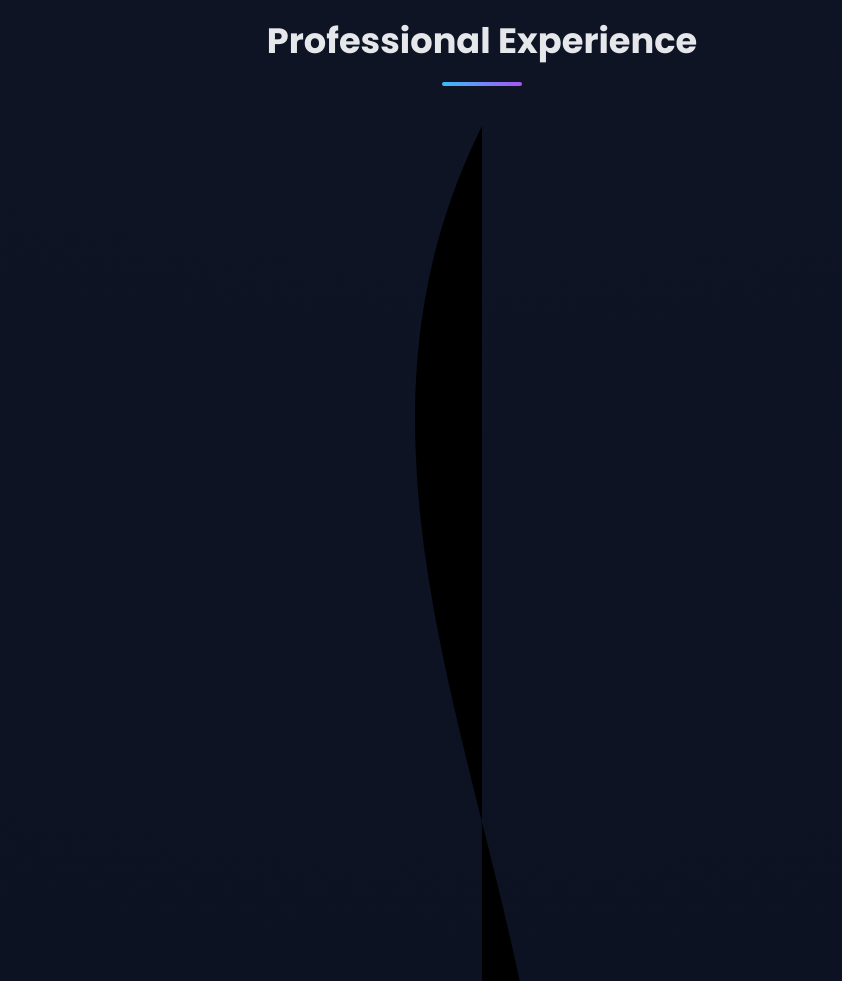
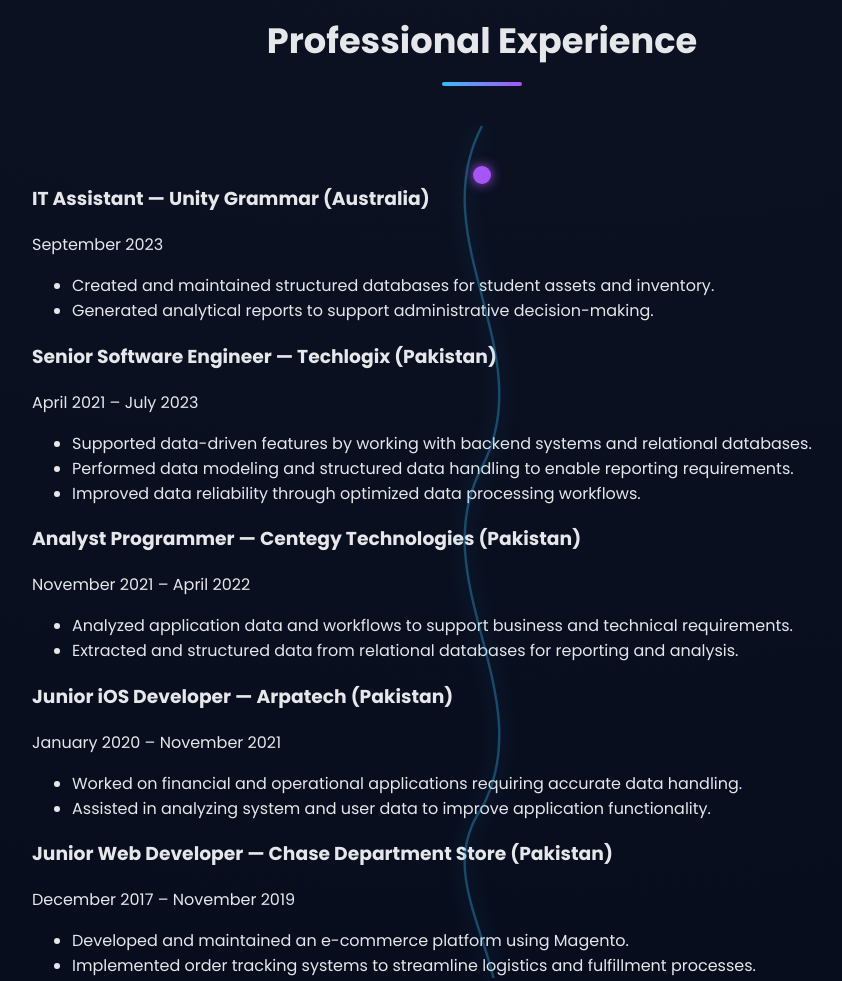
Before and after one commit to Hamza-Mustafa/Hamza-Mustafa.github.io, a plain HTML site: page index.html in a window 1280 px wide. Shown: the part 1580-2561 px from the top of the page, without its empty margins (158-1000 px from the left). Drawn offline with Linux system fonts and the light colour scheme.

Commit message:
Update index.html

```diff
--- a/index.html
+++ b/index.html
@@ -21,9 +21,6 @@
   <link href="https://fonts.googleapis.com/css2?family=Poppins:wght@300;400;600;700&display=swap" rel="stylesheet">
 
   <style>
-
-
-
     :root {
       --bg: radial-gradient(circle at top, #111827, #020617);
       --card: #111827;
@@ -729,6 +726,69 @@
     z-index: 0;
     }
 
+    .journey-container {
+  position: relative;
+  max-width: 900px;
+  margin: auto;
+  padding-top: 40px;
+}
+
+.journey-path {
+  position: absolute;
+  left: 50%;
+  top: 0;
+  width: 300px;
+  height: 100%;
+  transform: translateX(-50%);
+  stroke: var(--accent);
+  stroke-width: 4;
+  fill: none;
+  opacity: 0.35;
+  filter: drop-shadow(0 0 10px var(--accent));
+}
+
+.journey-dot {
+  position: absolute;
+  left: 50%;
+  width: 18px;
+  height: 18px;
+  background: var(--accent2);
+  border-radius: 50%;
+  transform: translateX(-50%);
+  animation: moveAlongPath 12s linear infinite;
+  box-shadow: 0 0 12px var(--accent2);
+}
+
+.journey-dot {
+  offset-path: path("M250 0
+                     C150 200, 350 400, 250 600
+                     C150 800, 350 1000, 250 1200
+                     C150 1400, 350 1600, 250 1800");
+}
+
+@keyframes moveAlongPath {
+  0%   { offset-distance: 0%; }
+  100% { offset-distance: 100%; }
+}
+
+.journey-item {
+  position: relative;
+  margin: 120px 0;
+  padding: 20px 25px;
+  background: rgba(15,23,42,0.6);
+  border-radius: 16px;
+  backdrop-filter: blur(6px);
+  box-shadow: 0 10px 30px rgba(0,0,0,0.4);
+  opacity: 0;
+  transform: translateY(40px);
+  transition: all 0.7s ease;
+}
+
+.journey-item.visible {
+  opacity: 1;
+  transform: translateY(0);
+}
+
     #education div{
       text-align: center;
     }
```
